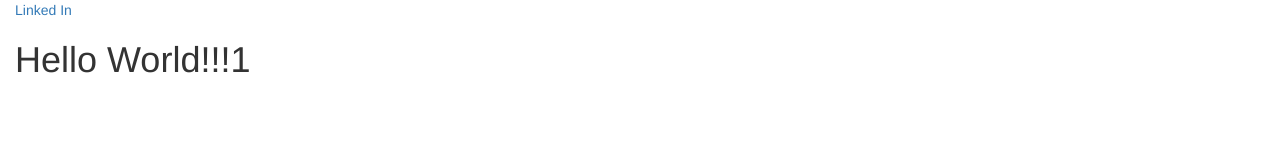
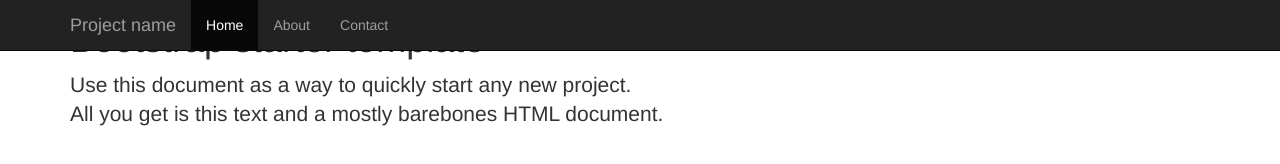
Before and after one commit to jelinn/jelinn.github.io, a plain HTML site: page index.html in a window 1280 px wide. Drawn offline with nearby package versions, Linux system fonts and the light colour scheme.

Commit message:
with Navi

```diff
--- a/index.html
+++ b/index.html
@@ -12,17 +12,33 @@
 
   </head>
   <body>
-    <div class="container-fluid">
-      <div class = "row-fluid">
-        <div class="span2">
-	 	<a href="http://linkedin.com/justinlinn">Linked In</a>
-	</div>
-	<div class="span10">
-		<h1>Hello World!!!1</h1>
-	</div>
+  <nav class="navbar navbar-inverse navbar-fixed-top">
+      <div class="container">
+        <div class="navbar-header">
+          <button type="button" class="navbar-toggle collapsed" data-toggle="collapse" data-target="#navbar" aria-expanded="false" aria-controls="navbar">
+            <span class="sr-only">Toggle navigation</span>
+            <span class="icon-bar"></span>
+            <span class="icon-bar"></span>
+            <span class="icon-bar"></span>
+          </button>
+          <a class="navbar-brand" href="#">Project name</a>
+        </div>
+        <div id="navbar" class="collapse navbar-collapse">
+          <ul class="nav navbar-nav">
+            <li class="active"><a href="#">Home</a></li>
+            <li><a href="#about">About</a></li>
+            <li><a href="#contact">Contact</a></li>
+          </ul>
+        </div><!--/.nav-collapse -->
       </div>
-   </div>
+    </nav>
 
+    <div class="container">
+
+      <div class="starter-template">
+        <h1>Bootstrap starter template</h1>
+        <p class="lead">Use this document as a way to quickly start any new project.<br> All you get is this text and a mostly barebones HTML document.</p>
+      </div>
 
     <!-- jQuery (necessary for Bootstrap's JavaScript plugins) -->
     <script src="https://ajax.googleapis.com/ajax/libs/jquery/1.11.1/jquery.min.js"></script>
```
